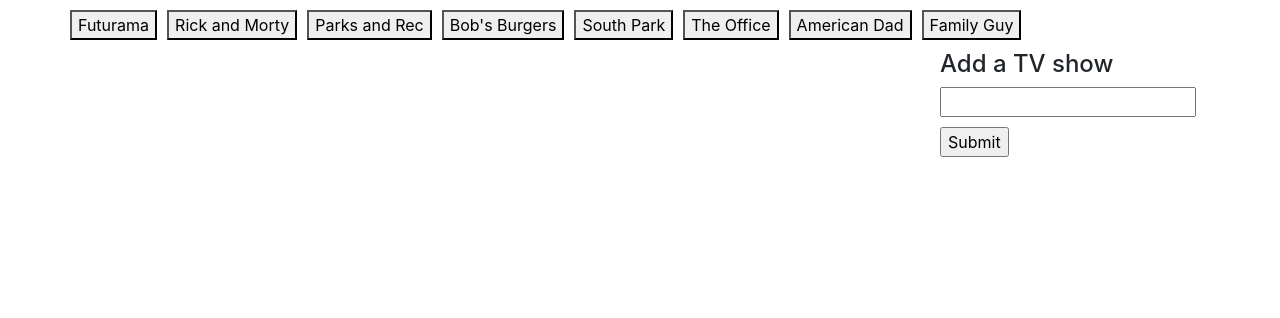
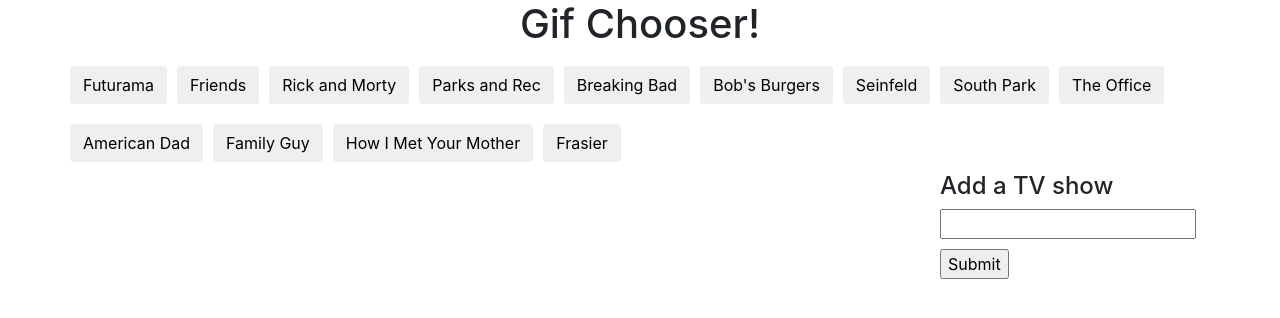
Before and after one commit to alex-ichikawa/giphy-search, a plain HTML site: page index.html in a window 1280 px wide. Drawn offline with nearby package versions, Linux system fonts and the light colour scheme.

Commit message:
added header and active button

```diff
--- a/assets/java/app.js
+++ b/assets/java/app.js
@@ -1,4 +1,4 @@
-const buttonChoices = ["Futurama", "Rick and Morty", "Parks and Rec", "Bob's Burgers", "South Park", "The Office", "American Dad", "Family Guy"]
+const buttonChoices = ["Futurama", "Friends", "Rick and Morty", "Parks and Rec", "Breaking Bad", "Bob's Burgers", "Seinfeld", "South Park", "The Office", "American Dad", "Family Guy", "How I Met Your Mother", "Frasier"]
 
 
 let searchTerm = '';
@@ -10,7 +10,7 @@ let outputStill = [];
 function pushButtons() {
     $("#buttons").empty();
     for (let i = 0; i < buttonChoices.length; i++) {
-        $("#buttons").append(`<button type="button" class="clicked" onClick="buttonClicked(this.id)" id="${buttonChoices[i]}">${buttonChoices[i]}</button>`);
+        $("#buttons").append(`<button type="button" class="btn" onClick="buttonClicked(this.id)" id="${buttonChoices[i]}">${buttonChoices[i]}</button>`);
     };
 };
 
--- a/index.html
+++ b/index.html
@@ -13,6 +13,7 @@
 </head>
 
 <body>
+    <header class="text-center"><h1>Gif Chooser!</h1></header>
     <div class="container">
         <div class="row" id="buttons"></div>
         <div class="row" id="content">
```
